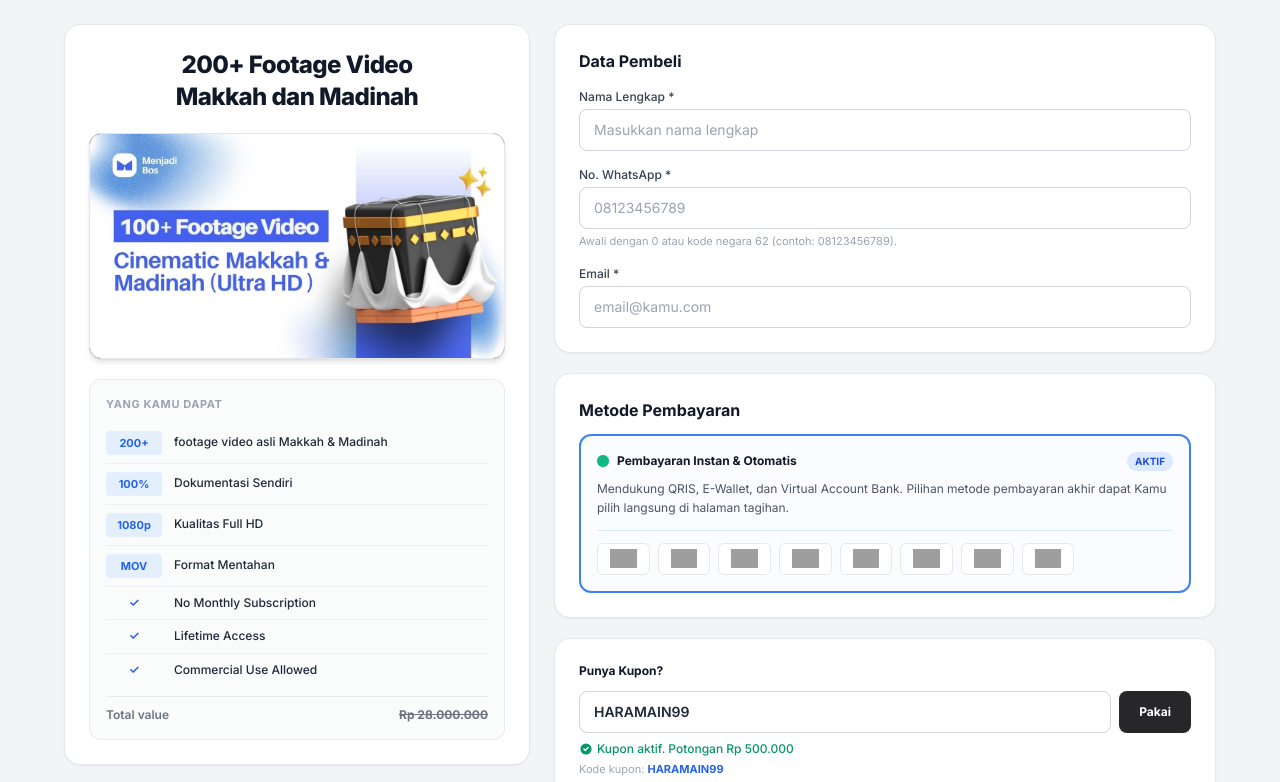
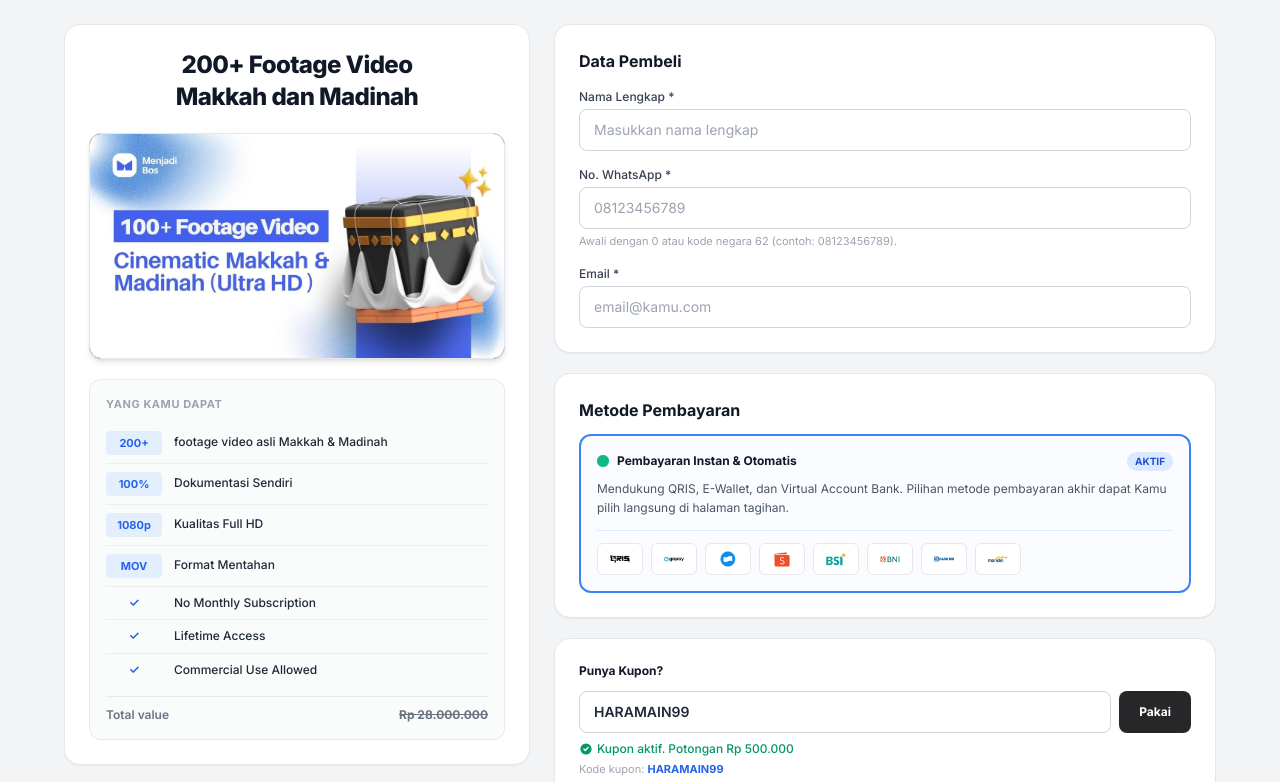
Before and after one commit to menjadibos/lp-footageharamain, a plain HTML site: page checkout/index.html in a window 1280 px wide. Shown: the top 782 px of the page. Drawn offline with nearby package versions, Linux system fonts and the light colour scheme; grey boxes are pictures that could not be loaded.

Commit message:
Update index.html

```diff
--- a/checkout/index.html
+++ b/checkout/index.html
@@ -181,35 +181,35 @@
                         <div class="flex flex-wrap gap-2 pt-3 border-t border-blue-100 items-center">
                             <!-- QRIS -->
                             <div class="bg-white px-3 py-1 rounded-md border border-gray-200 flex items-center shadow-2xs h-8">
-                                <img src="https://raw.githubusercontent.com/USERNAME/REPOSITORY/main/icon/qris.png" alt="QRIS" class="h-5 w-auto object-contain" onerror="this.src='https://placehold.co/55x20/ffffff/00a5cf?text=QRIS';">
+                                <img src="icon/qris.png" alt="QRIS" class="h-5 w-auto object-contain" onerror="this.src='https://placehold.co/55x20/ffffff/00a5cf?text=QRIS';">
                             </div>
                             <!-- GoPay -->
                             <div class="bg-white px-3 py-1 rounded-md border border-gray-200 flex items-center shadow-2xs h-8">
-                                <img src="https://raw.githubusercontent.com/USERNAME/REPOSITORY/main/icon/gopay.png" alt="GoPay" class="h-5 w-auto object-contain" onerror="this.src='https://placehold.co/55x20/ffffff/00a5cf?text=GoPay';">
+                                <img src="icon/gopay.png" alt="GoPay" class="h-5 w-auto object-contain" onerror="this.src='https://placehold.co/55x20/ffffff/00a5cf?text=GoPay';">
                             </div>
                             <!-- DANA -->
                             <div class="bg-white px-3 py-1 rounded-md border border-gray-200 flex items-center shadow-2xs h-8">
-                                <img src="https://raw.githubusercontent.com/USERNAME/REPOSITORY/main/icon/dana.png" alt="DANA" class="h-5 w-auto object-contain" onerror="this.src='https://placehold.co/55x20/ffffff/108ee9?text=DANA';">
+                                <img src="icon/dana.png" alt="DANA" class="h-5 w-auto object-contain" onerror="this.src='https://placehold.co/55x20/ffffff/108ee9?text=DANA';">
                             </div>
                             <!-- ShopeePay -->
                             <div class="bg-white px-3 py-1 rounded-md border border-gray-200 flex items-center shadow-2xs h-8">
-                                <img src="https://raw.githubusercontent.com/USERNAME/REPOSITORY/main/icon/shopeepay.png" alt="ShopeePay" class="h-5 w-auto object-contain" onerror="this.src='https://placehold.co/65x20/ffffff/ee4d2d?text=ShopeePay';">
+                                <img src="icon/shopeepay.png" alt="ShopeePay" class="h-5 w-auto object-contain" onerror="this.src='https://placehold.co/65x20/ffffff/ee4d2d?text=ShopeePay';">
                             </div>
                             <!-- BSI -->
                             <div class="bg-white px-3 py-1 rounded-md border border-gray-200 flex items-center shadow-2xs h-8">
-                                <img src="https://raw.githubusercontent.com/USERNAME/REPOSITORY/main/icon/BSI.png" alt="BSI" class="h-5 w-auto object-contain" onerror="this.src='https://placehold.co/40x20/ffffff/00a39d?text=BSI';">
+                                <img src="icon/BSI.png" alt="BSI" class="h-5 w-auto object-contain" onerror="this.src='https://placehold.co/40x20/ffffff/00a39d?text=BSI';">
                             </div>
                             <!-- BNI -->
                             <div class="bg-white px-3 py-1 rounded-md border border-gray-200 flex items-center shadow-2xs h-8">
-                                <img src="https://raw.githubusercontent.com/USERNAME/REPOSITORY/main/icon/BNI.png" alt="BNI" class="h-5 w-auto object-contain" onerror="this.src='https://placehold.co/40x20/ffffff/f26522?text=BNI';">
+                                <img src="icon/BNI.png" alt="BNI" class="h-5 w-auto object-contain" onerror="this.src='https://placehold.co/40x20/ffffff/f26522?text=BNI';">
                             </div>
                             <!-- BRI -->
                             <div class="bg-white px-3 py-1 rounded-md border border-gray-200 flex items-center shadow-2xs h-8">
-                                <img src="https://raw.githubusercontent.com/USERNAME/REPOSITORY/main/icon/BRI.png" alt="BRI" class="h-5 w-auto object-contain" onerror="this.src='https://placehold.co/40x20/ffffff/00529c?text=BRI';">
+                                <img src="icon/BRI.png" alt="BRI" class="h-5 w-auto object-contain" onerror="this.src='https://placehold.co/40x20/ffffff/00529c?text=BRI';">
                             </div>
                             <!-- Mandiri -->
                             <div class="bg-white px-3 py-1 rounded-md border border-gray-200 flex items-center shadow-2xs h-8">
-                                <img src="https://raw.githubusercontent.com/USERNAME/REPOSITORY/main/icon/MANDIRI.png" alt="Mandiri" class="h-5 w-auto object-contain" onerror="this.src='https://placehold.co/55x20/ffffff/003d79?text=Mandiri';">
+                                <img src="icon/MANDIRI.png" alt="Mandiri" class="h-5 w-auto object-contain" onerror="this.src='https://placehold.co/55x20/ffffff/003d79?text=Mandiri';">
                             </div>
                         </div>
                     </div>
```
